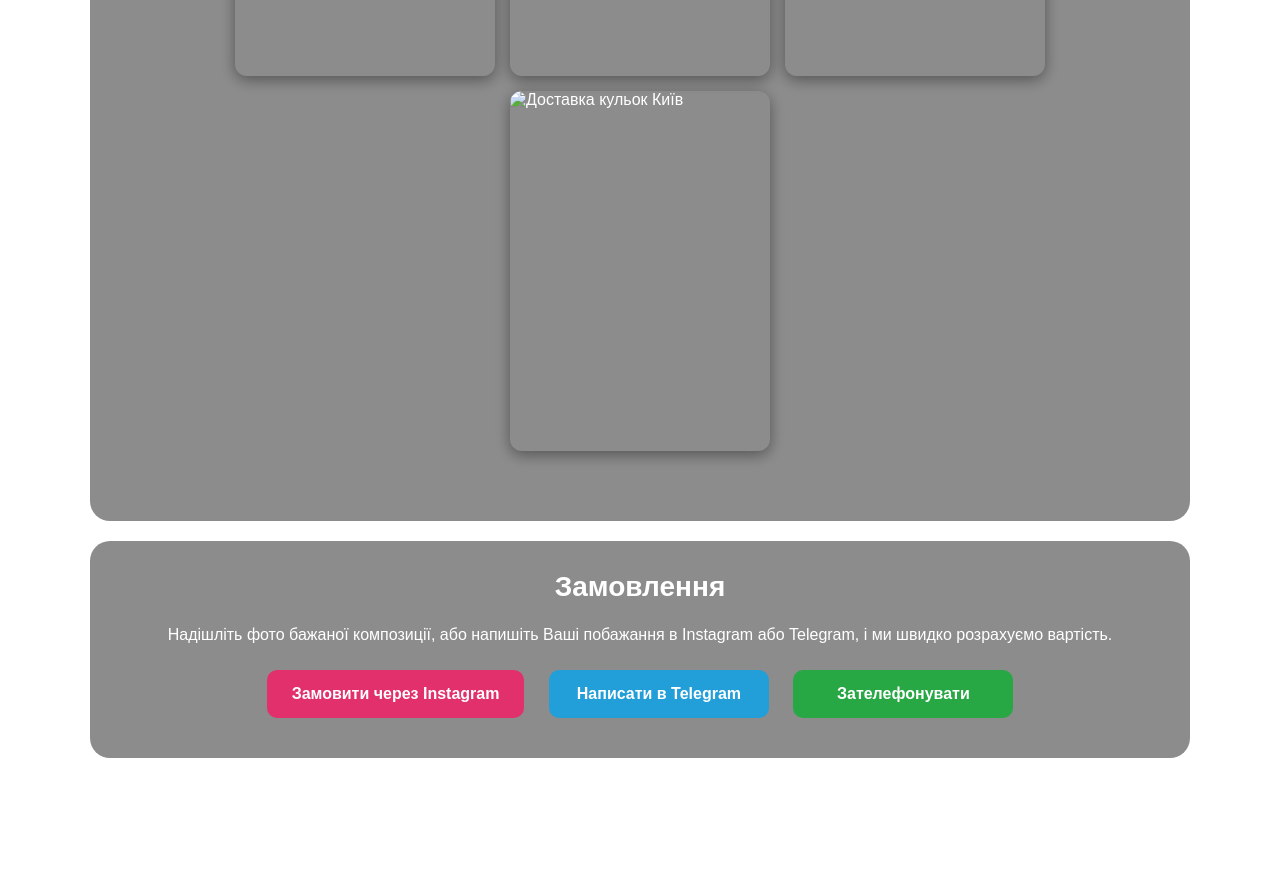
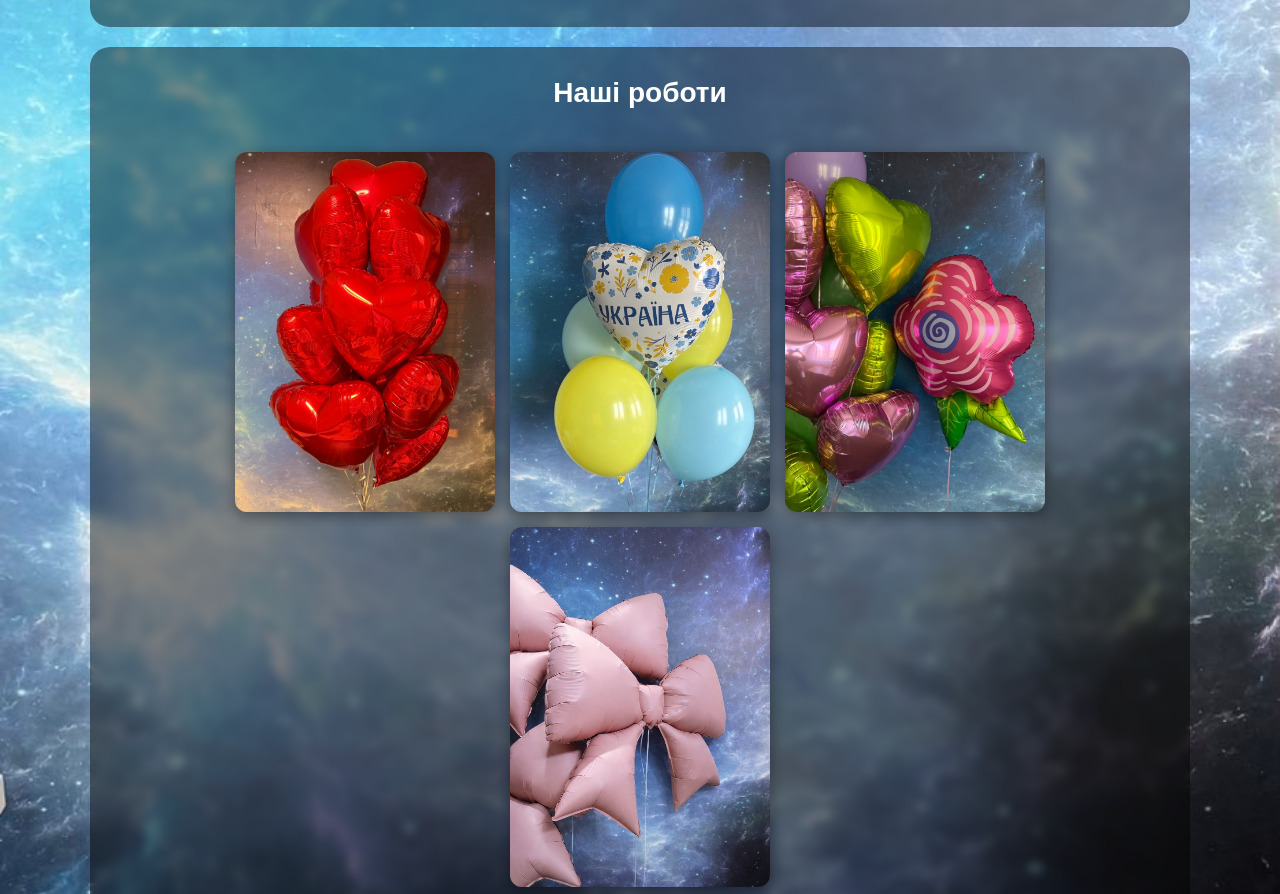
Before and after one commit to gg119kr/gg119kr.github.io, a plain HTML site: page index.html in a window 1280 px wide. Shown: the part 1036-1930 px from the top of the page. Before the commit the page ends 1814 px from the top, so only its background shows below. Drawn offline with Linux system fonts and the light colour scheme.

Commit message:
Update index.html
added 4 photos, logo and space

```diff
--- a/index.html
+++ b/index.html
@@ -3,7 +3,7 @@
 <head>
 <meta charset="UTF-8">
 <meta name="viewport" content="width=device-width, initial-scale=1.0">
-<title>Nazar Balloon — гелієві кульки Київ</title>
+<title>Nazar_Balloon — гелієві кульки Київ</title>
 
 <style>
 *{
@@ -14,7 +14,7 @@ body{
     margin:0;
     font-family:Arial, sans-serif;
     color:#ffffff;
-    background-image:url('images/space.jpg');
+    background-image:url('images/IMG_0732.JPG');
     background-size:cover;
     background-position:center;
     background-attachment:fixed;
@@ -150,7 +150,7 @@ h1{
 <body>
 
 <div class="hero">
-    <img src="images/logo.jpg" class="logo" alt="Nazar Balloon">
+    <img src="images/IMG_0733.JPG" class="logo" alt="Nazar_Balloon">
 
     <h1>Гелієві кульки з доставкою по Києву</h1>
 
@@ -191,10 +191,10 @@ h1{
     <h2>Наші роботи</h2>
 
     <div class="gallery">
-        <img src="images/work1.jpg" alt="Гелієві кульки Київ">
-        <img src="images/work2.jpg" alt="Кульки на день народження">
-        <img src="images/work3.jpg" alt="Святкова композиція з кульок">
-        <img src="images/work4.jpg" alt="Доставка кульок Київ">
+        <img src="images/IMG_0728.JPG" alt="Гелієві кульки Київ">
+        <img src="images/IMG_0729.JPG" alt="Кульки на день народження">
+        <img src="images/IMG_0730.JPG" alt="Святкова композиція з кульок">
+        <img src="images/IMG_0735.JPG" alt="Доставка кульок Київ">
     </div>
 </div>
 
```
